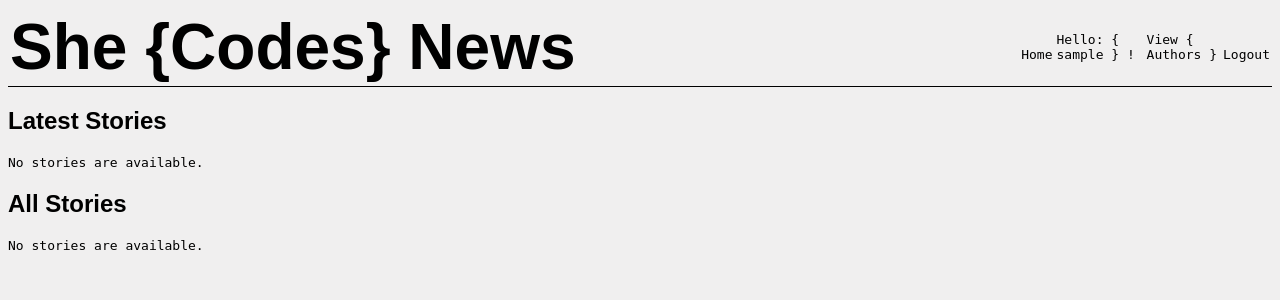
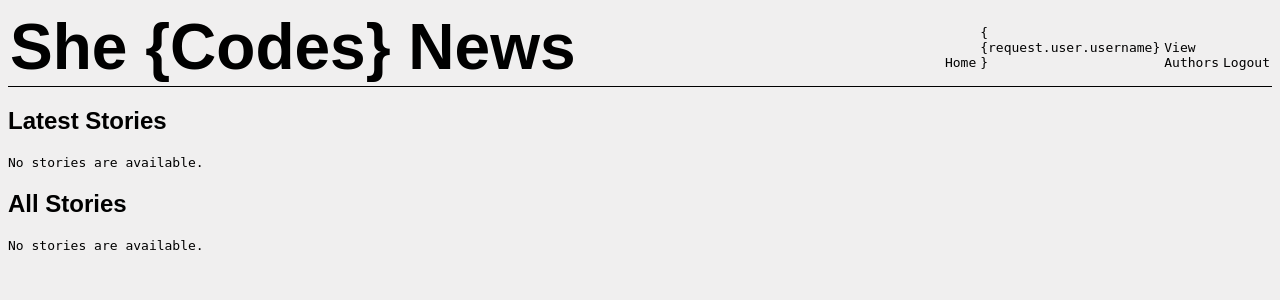
Before and after one commit to SheCodesAus/she-codes-django-news-project-JVDBNE, a Django app: template she_codes_news/news/templates/news/index.html in a window 1280 px wide. Shown: the top 300 px of the page. Run offline with Django 4.2, Linux system fonts and the light colour scheme; the template is opened without the code that fills it, so the values that code supplies are empty; the visitor is signed in with stand-in values (Sample User, id 1); parts of the project's set-up code (start-up, migrations or seed data) failed here and were passed over; some web fonts are replaced.

Commit message:
Update nav.html

```diff
--- a/she_codes_news/templates/nav.html
+++ b/she_codes_news/templates/nav.html
@@ -3,8 +3,8 @@
 <nav><a href="{% url 'news:index' %}">Home</a>
 
     {% if request.user.is_authenticated %}
-        <a href="{% url 'users:profile' request.user.id %}">Hello: <span>{ {{ request.user.username }} }</span> !</a>
-        <a href="{% url 'users:authors' %}">View <span>{ Authors }</span></a>
+        <a href="{% url 'users:profile' request.user.id %}">{ {request.user.username} }</a>
+        <a href="{% url 'users:authors' %}">View <span>Authors</span></a>
         <a href="{% url 'logout' %}">Logout</a>
     {% else %}
         <a href="{% url 'login' %}">Login</a>
```
